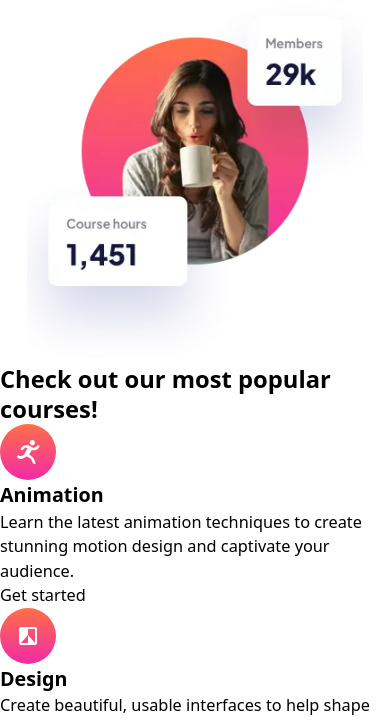
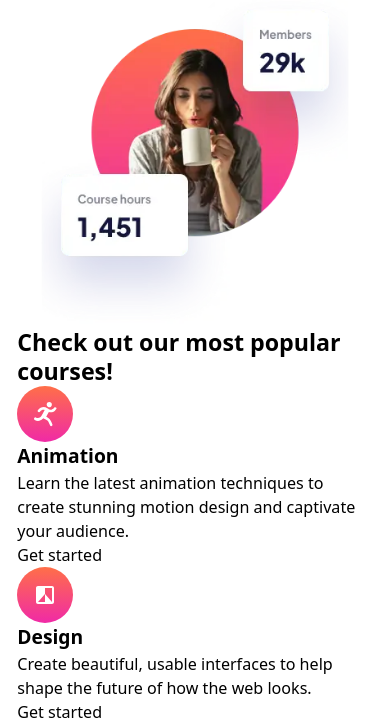
Before and after one commit to AlexKMarshall/skilled-elearning-landing-page, a website built with Vite: page index.html in a window 390 px wide. Shown: the part 257-979 px from the top of the page. Built offline with nearby package versions, Linux system fonts and the light colour scheme.

Commit message:
add layout wrapper

```diff
--- a/index.css
+++ b/index.css
@@ -19,17 +19,45 @@
     max-inline-size: none;
   }
 
-  /* @link https://utopia.fyi/type/calculator?c=320,16,1.2,1140,20,1.25,5,2,&s=0.75|0.5|0.25,1.5|2|3|4|6,s-l */
+  /* @link https://utopia.fyi/type/calculator?c=375,16,1.2,1140,20,1.25,5,2,&s=0.75|0.5|0.25,1.5|2|3|4|6,s-l */
 
   :root {
-    --step--2: clamp(0.69rem, calc(0.65rem + 0.21vw), 0.8rem);
-    --step--1: clamp(0.83rem, calc(0.77rem + 0.33vw), 1rem);
-    --step-0: clamp(1rem, calc(0.9rem + 0.49vw), 1.25rem);
-    --step-1: clamp(1.2rem, calc(1.06rem + 0.71vw), 1.56rem);
-    --step-2: clamp(1.44rem, calc(1.24rem + 1vw), 1.95rem);
-    --step-3: clamp(1.73rem, calc(1.45rem + 1.39vw), 2.44rem);
-    --step-4: clamp(2.07rem, calc(1.69rem + 1.91vw), 3.05rem);
-    --step-5: clamp(2.49rem, calc(1.97rem + 2.59vw), 3.82rem);
+    --step--2: clamp(0.69rem, calc(0.64rem + 0.22vw), 0.8rem);
+    --step--1: clamp(0.83rem, calc(0.75rem + 0.35vw), 1rem);
+    --step-0: clamp(1rem, calc(0.88rem + 0.52vw), 1.25rem);
+    --step-1: clamp(1.2rem, calc(1.02rem + 0.76vw), 1.56rem);
+    --step-2: clamp(1.44rem, calc(1.19rem + 1.07vw), 1.95rem);
+    --step-3: clamp(1.73rem, calc(1.38rem + 1.49vw), 2.44rem);
+    --step-4: clamp(2.07rem, calc(1.59rem + 2.05vw), 3.05rem);
+    --step-5: clamp(2.49rem, calc(1.84rem + 2.78vw), 3.82rem);
+  }
+
+  /* @link https://utopia.fyi/space/calculator?c=375,16,1.2,1140,20,1.25,5,2,&s=0.75|0.5|0.25,1.5|2|3|4|6,s-l */
+
+  :root {
+    --space-3xs: clamp(0.25rem, calc(0.22rem + 0.13vw), 0.31rem);
+    --space-2xs: clamp(0.5rem, calc(0.44rem + 0.26vw), 0.63rem);
+    --space-xs: clamp(0.75rem, calc(0.66rem + 0.39vw), 0.94rem);
+    --space-s: clamp(1rem, calc(0.88rem + 0.52vw), 1.25rem);
+    --space-m: clamp(1.5rem, calc(1.32rem + 0.78vw), 1.88rem);
+    --space-l: clamp(2rem, calc(1.75rem + 1.05vw), 2.5rem);
+    --space-xl: clamp(3rem, calc(2.63rem + 1.57vw), 3.75rem);
+    --space-2xl: clamp(4rem, calc(3.51rem + 2.09vw), 5rem);
+    --space-3xl: clamp(6rem, calc(5.26rem + 3.14vw), 7.5rem);
+
+    /* One-up pairs */
+    --space-3xs-2xs: clamp(0.25rem, calc(0.07rem + 0.78vw), 0.63rem);
+    --space-2xs-xs: clamp(0.5rem, calc(0.29rem + 0.92vw), 0.94rem);
+    --space-xs-s: clamp(0.75rem, calc(0.5rem + 1.05vw), 1.25rem);
+    --space-s-m: clamp(1rem, calc(0.57rem + 1.83vw), 1.88rem);
+    --space-m-l: clamp(1.5rem, calc(1.01rem + 2.09vw), 2.5rem);
+    --space-l-xl: clamp(2rem, calc(1.14rem + 3.66vw), 3.75rem);
+    --space-xl-2xl: clamp(3rem, calc(2.02rem + 4.18vw), 5rem);
+    --space-2xl-3xl: clamp(4rem, calc(2.28rem + 7.32vw), 7.5rem);
+
+    /* Custom pairs */
+    --space-s-l: clamp(1rem, calc(0.26rem + 3.14vw), 2.5rem);
+    --space-s-xl: clamp(1rem, calc(-0.96rem + 8.37vw), 5rem);
   }
 
   body {
@@ -50,4 +78,28 @@
 }
 
 @tailwind components;
+
 @tailwind utilities;
+
+@layer utilities {
+  :root {
+    --wrapper-measure: theme(screens.lg);
+    --wrapper-gutter: var(--space-s-xl);
+  }
+
+  .wrapper {
+    display: grid;
+    grid-template-columns: 1fr calc(
+        min(var(--wrapper-measure), 100%) - 2 * var(--wrapper-gutter)
+      ) 1fr;
+  }
+
+  .wrapper > * {
+    grid-column: 2;
+  }
+
+  .wrapper > .full-bleed {
+    width: 100%;
+    grid-column: 1 / -1;
+  }
+}
--- a/index.html
+++ b/index.html
@@ -16,7 +16,7 @@
     />
     <title>Skilled</title>
   </head>
-  <body>
+  <body class="wrapper">
     <header>
       <svg xmlns="http://www.w3.org/2000/svg" width="112" height="29">
         <use href="#logo" />
--- a/tailwind.config.cjs
+++ b/tailwind.config.cjs
@@ -18,6 +18,28 @@ module.exports = {
       "3xl": ["var(--step-4)", "1.25"],
       "4xl": ["var(--step-5)", "1.25"],
     },
+    spacing: {
+      0: 0,
+      "3xs": "var(--space-3xs)",
+      "2xs": "var(--space-2xs)",
+      xs: "var(--space-xs)",
+      s: "var(--space-s)",
+      m: "var(--space-m)",
+      lg: "var(--space-l)",
+      xl: "var(--space-xl)",
+      "2xl": "var(--space-2xl)",
+      "3xl": "var(--space-3xl)",
+      "3xs-2xs": "var(--space-3xs-2xs)",
+      "2xs-xs": "var(--space-2xs-xs)",
+      "xs-s": "var(--space-xs-s)",
+      "s-m": "var(--space-s-m)",
+      "m-l": "var(--space-m-l)",
+      "l-xl": "var(--space-l-xl)",
+      "xl-2xl": "var(--space-xl-2xl)",
+      "2xl-3xl": "var(--space-2xl-3xl)",
+      "s-l": "var(--space-s-l)",
+      "s-xl": "var(--space-s-xl)",
+    },
     extend: {},
   },
   plugins: [],
```
